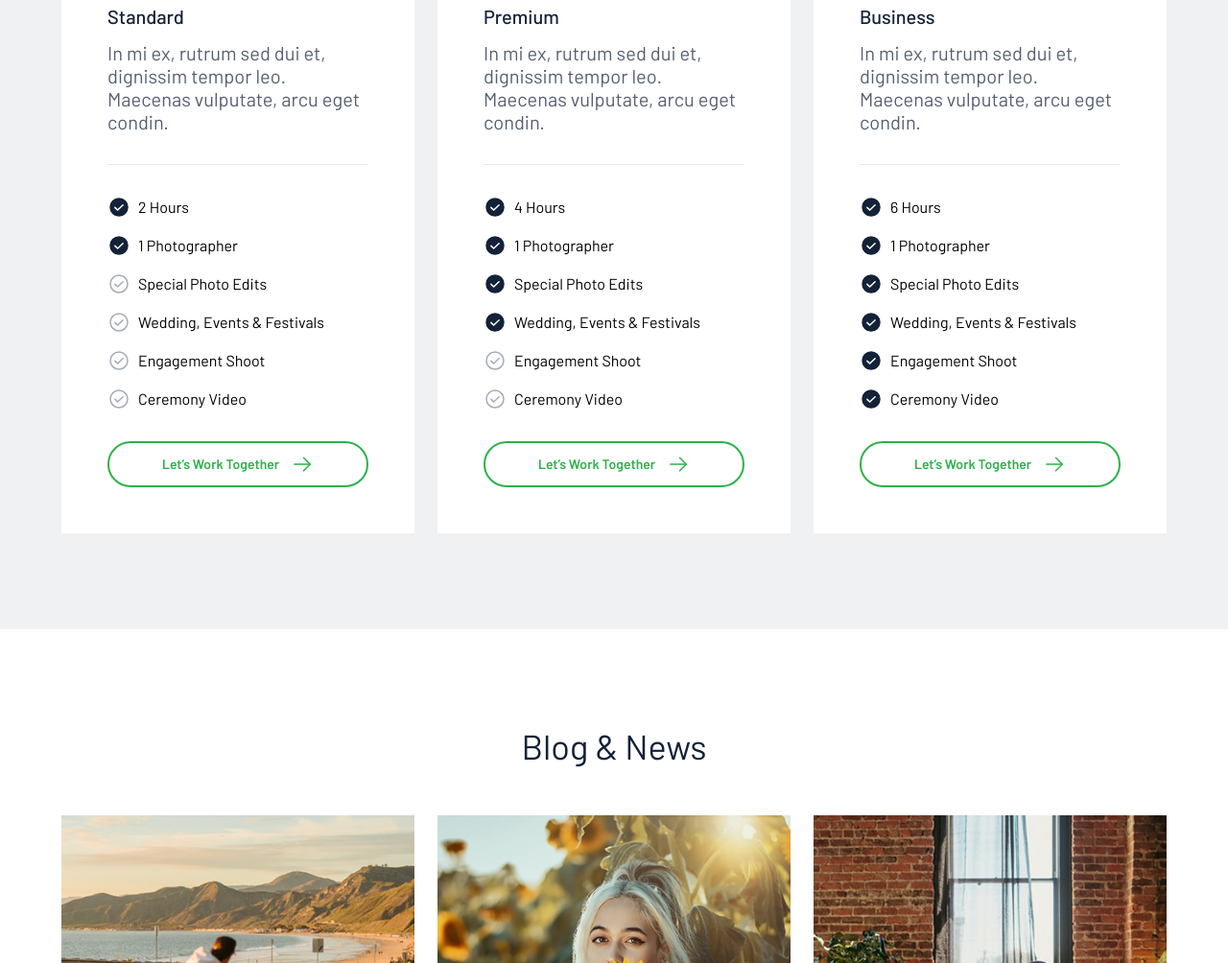
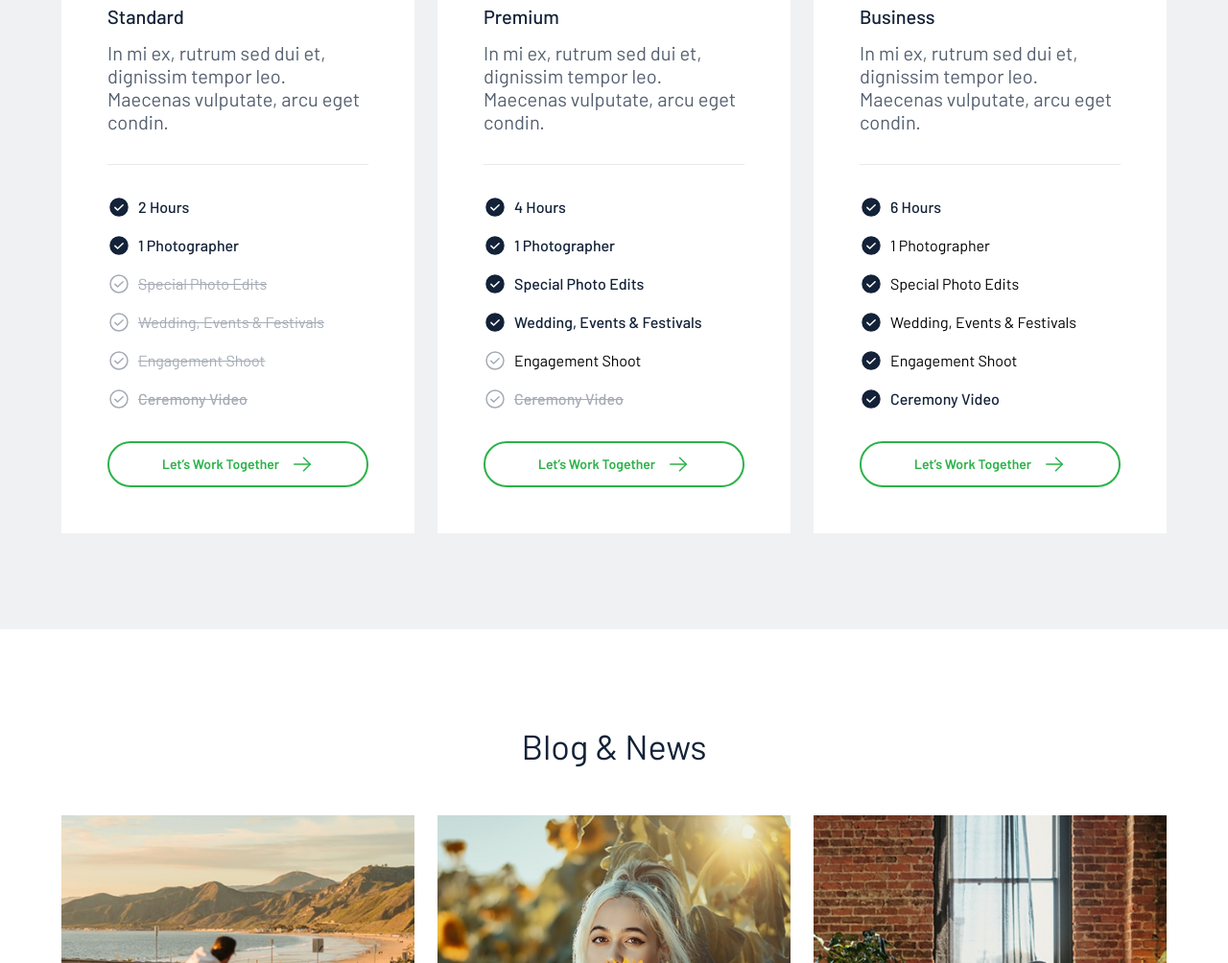
Before and after one commit to thaovy140702/test-sample-02-Mind, a plain HTML site: page index.html in a window 1280 px wide. Shown: the part 3823-4827 px from the top of the page at 96% size. Drawn offline with Linux system fonts and the light colour scheme.

Commit message:
fix error missing css style

```diff
--- a/scss/pages/_photographer.scss
+++ b/scss/pages/_photographer.scss
@@ -515,9 +515,8 @@ $text-dark: #111;
         font-family: inherit;
         font-size: var(--text-sm);
         line-height: 2.4rem;
-    }
-
-    &__lock {
+
+        &--lock {
             font-weight: 400;
             color: var(--gray-5);
             text-decoration: underline;
@@ -525,13 +524,14 @@ $text-dark: #111;
             text-decoration-line: line-through;
         }
 
-    &__unlock {
+        &--unlock {
             font-weight: 500;
             color: var(--black-1);
         }
 
-    &__ceremoney {
+        &--ceremoney {
             font-weight: 500;
+        }
     }
 }
 
```
Also changed, not shown: scss/main.css, 1 other file. Lines whose indentation alone changed are shown as unchanged.
